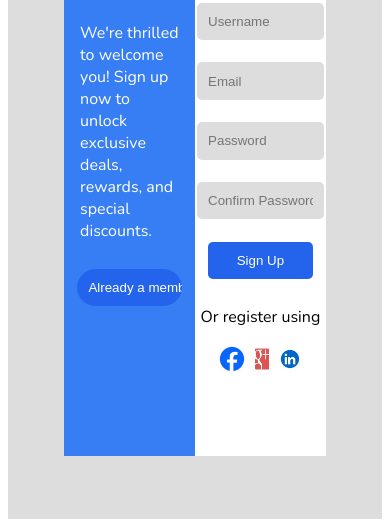
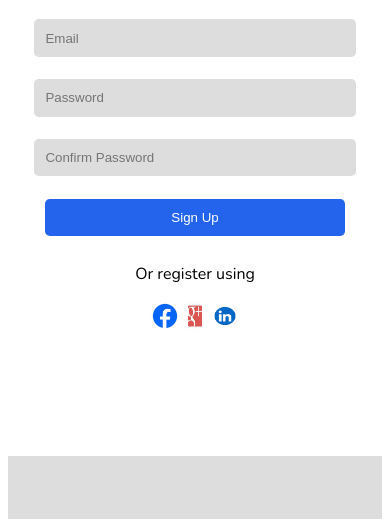
Before and after one commit to certifiedyrn/sign-in-, a plain HTML site: page index.html in a window 390 px wide. Shown: the part 361-888 px from the top of the page. Drawn offline with nearby package versions, Linux system fonts and the light colour scheme.

Commit message:
aded media query for mobile phone

```diff
--- a/index.html
+++ b/index.html
@@ -6,7 +6,7 @@
     <title>Document</title>
     <link rel="stylesheet" href="style.css">
     <link rel="stylesheet" href="https://fonts.googleapis.com/css?family=Nunito:200,300,regular,500,600,700,800,900,200italic,300italic,italic,500italic,600italic,700italic,800italic,900italic">
-
+    <link rel="stylesheet" href="media.css">
 </head>
 <body>
     <marquee behavior="" style="color: red;" direction="">Hello Welcome to our website</marquee>
--- /dev/null
+++ b/media.css
@@ -0,0 +1,20 @@
+
+/* for mobile phone */
+@media screen and (max-width:750px) {
+    .con:nth-child(1){
+        display: none;
+    }
+
+    .con:nth-child(2){
+        width: 100%;
+    }
+
+    .box{
+        width: 100%;
+    }
+}
+
+/* for ipad */
+@media (min-width:750px) and (max-width:1024px) {
+
+}
```
